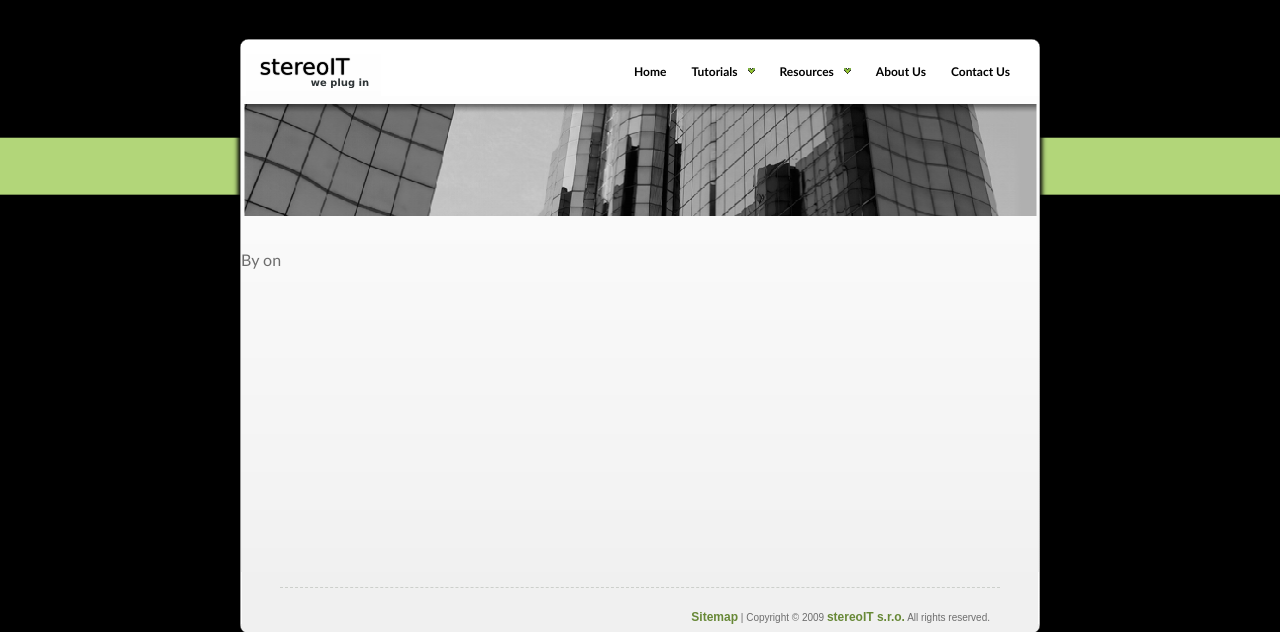
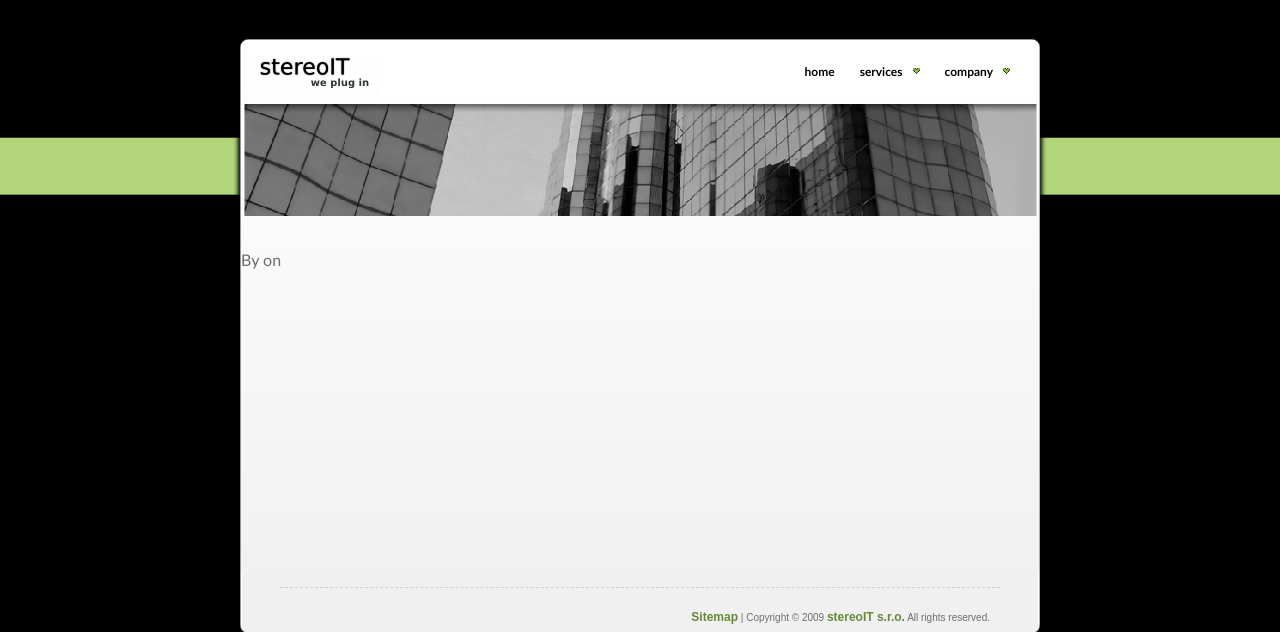
Before and after one commit to stereoit/stereoit-website, a Django app: template website/templates/news/detail.html in a window 1280 px wide. Shown: the top 632 px of the page. Run offline with Django 3.2, Linux system fonts and the light colour scheme; the template is opened without the code that fills it, so the values that code supplies are empty; parts of the project's set-up code (start-up, migrations or seed data) failed here and were passed over; some libraries are stand-ins or nearby versions.

Commit message:
Simplified TOP menu.
Still have separate images for pulldown effect, but now the
menu is a sorta working.

```diff
--- a/website/templates/header.html
+++ b/website/templates/header.html
@@ -4,23 +4,23 @@
 	<div id="topnav">
 
 			<ul class="topnav">
-					<li><a href="#">Home</a></li>
+					<li><a href="#">home</a></li>
 					<li>
-						<a href="#">Tutorials</a>
+						<a href="#">services</a>
 						<ul class="subnav">
-							<li><a href="#">Sub Nav Link</a></li>
-							<li><a href="#">Sub Nav Link</a></li>
+							<li><a href="#">OpenSource Consultancy</a></li>
+							<li><a href="#">Server Hosting</a></li>
+							<li><a href="#">Web Development</a></li>
 						</ul>
 					</li>
 					<li>
-						<a href="#">Resources</a>
+						<a href="#">company</a>
 						<ul class="subnav">
-							<li><a href="#">Sub Nav Link</a></li>
-							<li><a href="#">Sub Nav Link</a></li>
+							<li><a href="#">our vision</a></li>
+							<li><a href="#">people</a></li>
+							<li><a href="#">contacts</a></li>
 						</ul>
 					</li>
-					<li><a href="#">About Us</a></li>
-					<li><a href="#">Contact Us</a></li>
 				</ul>
 
 	</div>
```
